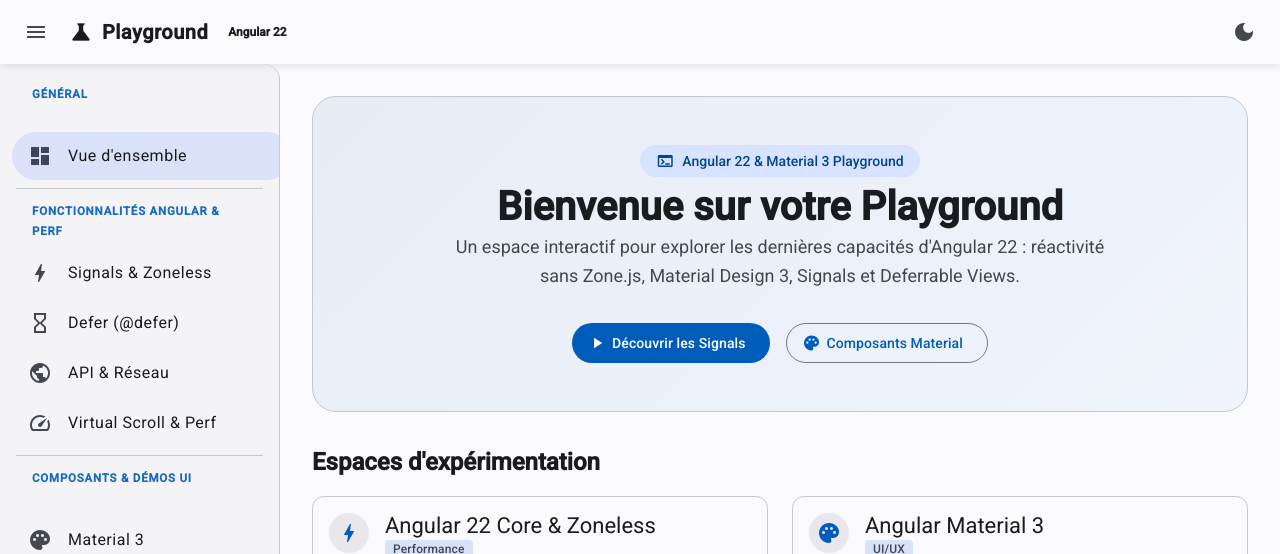
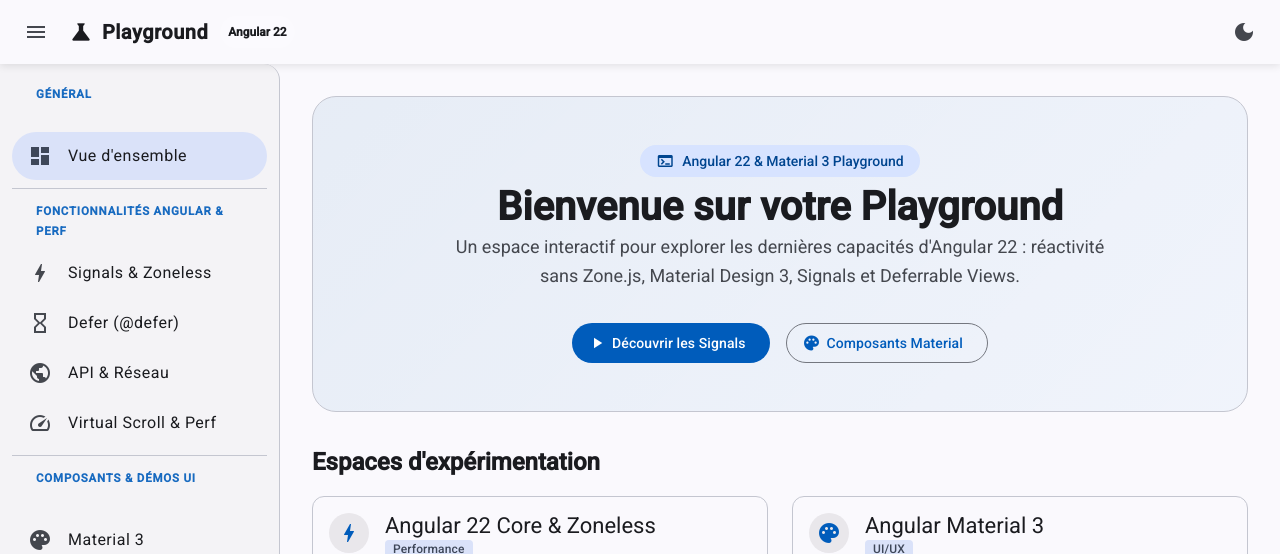
Before and after one commit to bspeidel/playground, an Angular app: page /overview in a window 1280 px wide. Shown: the top 554 px of the page. Built offline with nearby package versions, Linux system fonts and the light colour scheme.

Commit message:
fix(navigation): remove horizontal scrollbar in sidenav drawer

```diff
--- a/src/app/app.scss
+++ b/src/app/app.scss
@@ -74,10 +74,15 @@
   border-right: 1px solid var(--mat-sys-outline-variant);
   background-color: var(--mat-sys-surface-container-low);
   box-sizing: border-box;
+  overflow-x: hidden;
+
+  ::ng-deep .mat-drawer-inner-container {
+    overflow-x: hidden !important;
+  }
 
   .sidenav-list {
-    padding-top: 8px;
-    padding-bottom: 16px;
+    padding: 8px 12px 16px;
+    box-sizing: border-box;
 
     .category-header {
       font-size: 0.72rem;
@@ -86,17 +91,17 @@
       letter-spacing: 0.8px;
       color: var(--mat-sys-primary);
       height: 36px;
-      padding: 0 16px;
+      padding: 0 8px;
       opacity: 0.9;
     }
 
     .category-divider {
-      margin: 8px 16px;
+      margin: 8px 0;
       border-top-color: var(--mat-sys-outline-variant);
     }
 
     .nav-item {
-      margin: 2px 12px;
+      margin: 2px 0;
       border-radius: 28px;
       transition:
         background-color 0.2s ease,
--- a/src/styles.scss
+++ b/src/styles.scss
@@ -55,3 +55,7 @@ body {
 main {
   padding: 32px;
 }
+
+.mat-drawer-inner-container {
+  overflow-x: hidden !important;
+}
```
